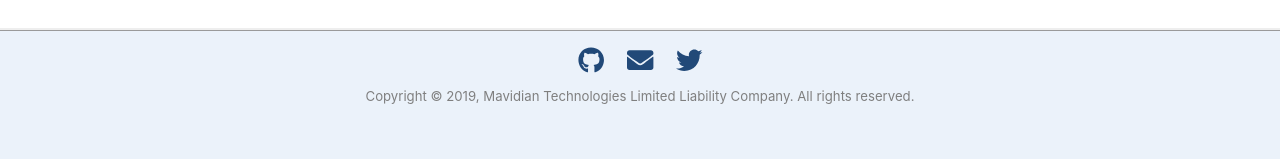
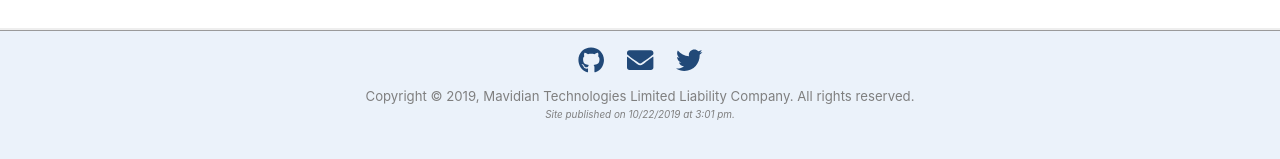
Before and after one commit to mavidian/mavidian.github.io, a Jekyll site: the page built from index.md, in a window 1280 px wide. Shown: the part 611-770 px from the top of the page. Built offline with Jekyll 4.4.1, drawn with Linux system fonts in a browser that asks for light colours; nearby versions of some CDN libraries.

Commit message:
Add timestamp to footer.

```diff
--- a/_config.yml
+++ b/_config.yml
@@ -9,6 +9,8 @@ description: "Mavidian Technologies offers information technology products and s
 url: http://www.mavidian.com
 baseurl: ""
 # repo: "https://github.com/mavidian/.."
+
+timezone: America/New_York
 
 # Build settings:
 permalink: /:year/:month/:day/:title:output_ext
--- a/_includes/footer.html
+++ b/_includes/footer.html
@@ -10,6 +10,7 @@
         <div class="row">
             <div class="col">
                 Copyright &copy; {{ site.time | date: '%Y' }}, Mavidian Technologies Limited Liability Company. All rights reserved.
+                <div class="fineprint">Site published on  {{site.time | date: "%m/%d/%Y at %l:%M %P."}}</div>
             </div>
         </div>
     </div>
--- a/css/custom/includes/_footer.scss
+++ b/css/custom/includes/_footer.scss
@@ -10,4 +10,9 @@
     .social-links {
         margin-bottom: 0.6rem;
     }
+
+    .fineprint {
+        font-style: italic;
+        font-size: 75%;
+    }
 }
```
